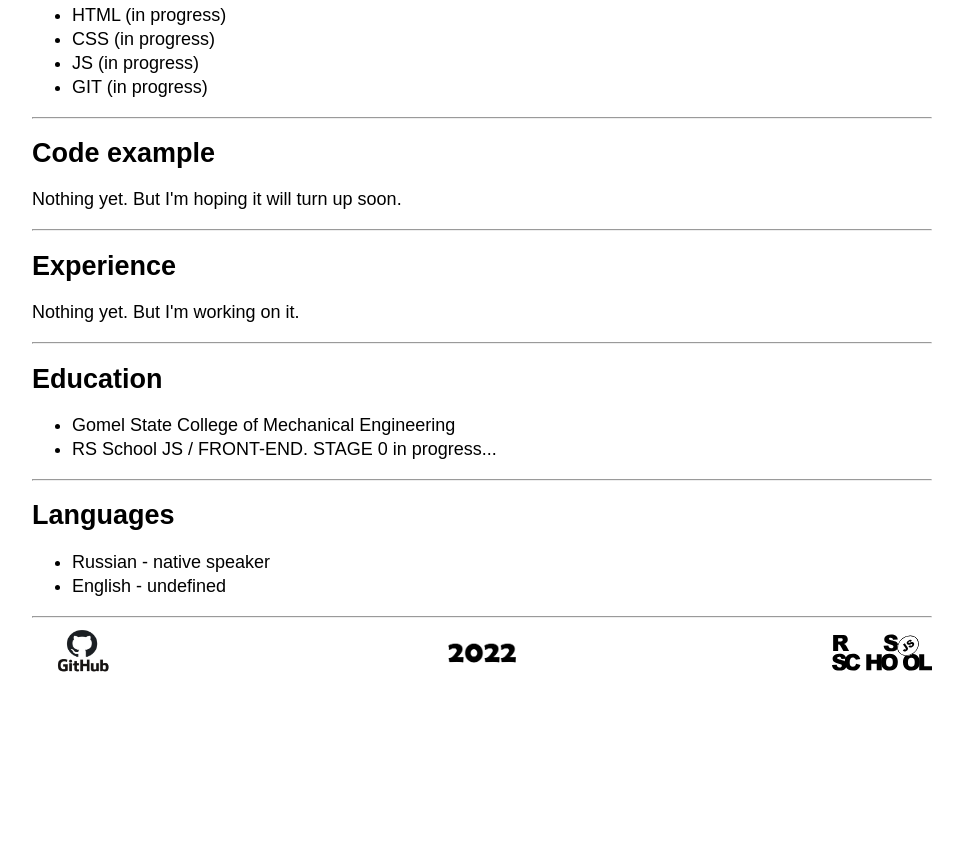
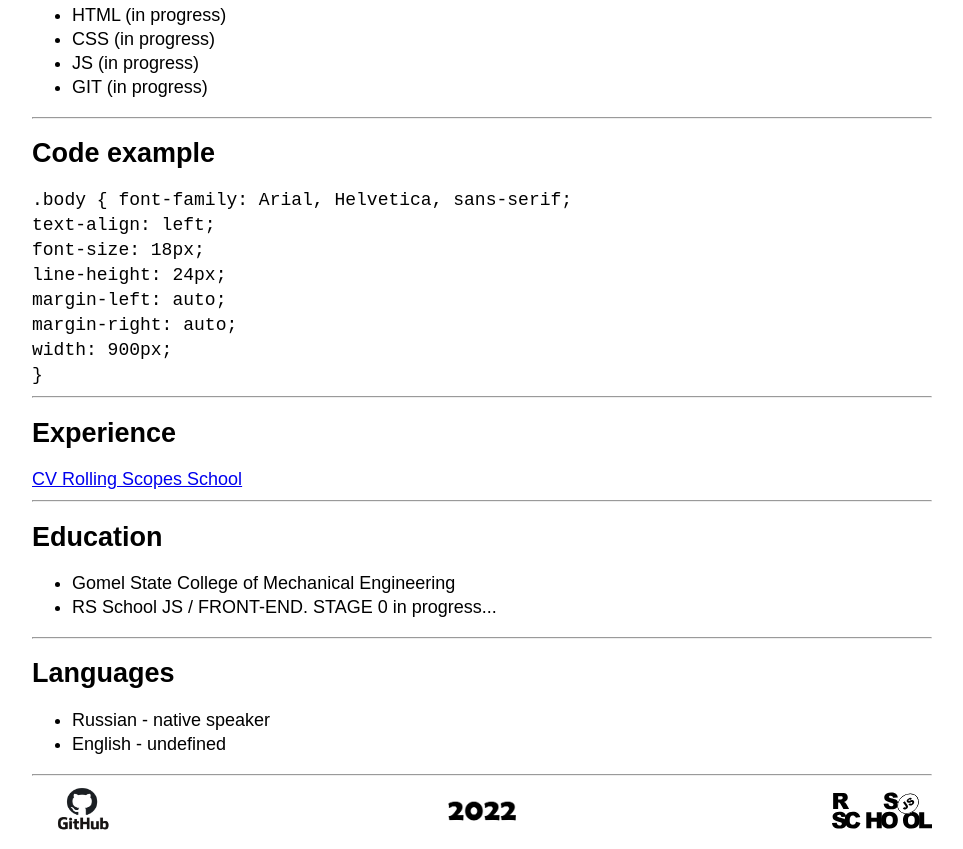
Before and after one commit to Dormik12/rsschool-cv, a plain HTML site: page index.html in a window 1280 px wide. Shown: the part 719-1568 px from the top of the page, without its empty margins (158-1121 px from the left). Before the commit the page ends 1410 px from the top, so only its background shows below. Drawn offline with Linux system fonts and the light colour scheme.

Commit message:
feat: update html

```diff
--- a/index.html
+++ b/index.html
@@ -42,10 +42,20 @@
                 </ul>
             <hr>
             <h2>Code example</h2>
-                <p>Nothing yet. But I'm hoping it will turn up soon.</p>
+                <code>
+                    .body {
+                        font-family: Arial, Helvetica, sans-serif;<br>
+                        text-align: left;<br>
+                        font-size:  18px;<br>
+                        line-height: 24px;<br>
+                        margin-left: auto;<br>
+                        margin-right: auto;<br>
+                        width: 900px;<br>
+                    }
+                </code>
                 <hr>
             <h2>Experience</h2>
-                <p>Nothing yet. But I'm working on it.</p>
+                <a href="https://Dormik12.github.io/rsschool-cv/cv">CV Rolling Scopes School</a>
             <hr>
             <h2>Education</h2>
                 <ul>
@@ -60,10 +70,12 @@
             </ul>
             <hr>
     </main>
-    <footer class="footer">
-        <a href="https://github.com/Dormik12/rsschool-cv.git"><img src="assets/github.png" alt="my github" width="100" height="50"></a>
-        <img src="assets/2022_year_PNG7.png" alt="2022 year" width="100" height="50">
-        <a href="https://rs.school/js/"><img src="assets/rs_school_js.svg" alt="rsschool logo" width="100" height="50"></a>
+    <footer>
+        <nav class="footernav">
+            <a href="https://github.com/Dormik12/rsschool-cv.git"><img src="assets/github.png" alt="my github" width="100" height="50"></a>
+            <img src="assets/2022_year_PNG7.png" alt="2022 year" width="100" height="50">
+            <a href="https://rs.school/js/"><img src="assets/rs_school_js.svg" alt="rsschool logo" width="100" height="50"></a>
+        </nav>
     </footer>
 </body>
 </html>
--- a/style.css
+++ b/style.css
@@ -14,7 +14,7 @@
 h1 {
     margin-left: 10px;
 }
-.footer {
+.footernav {
     display: flex;
     align-items: baseline;
     justify-content: space-between;
```
